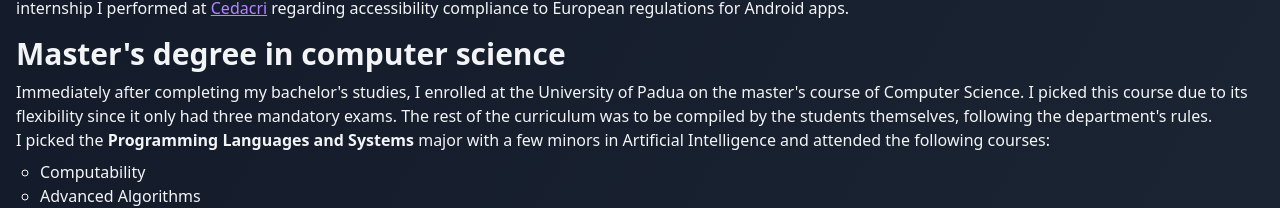
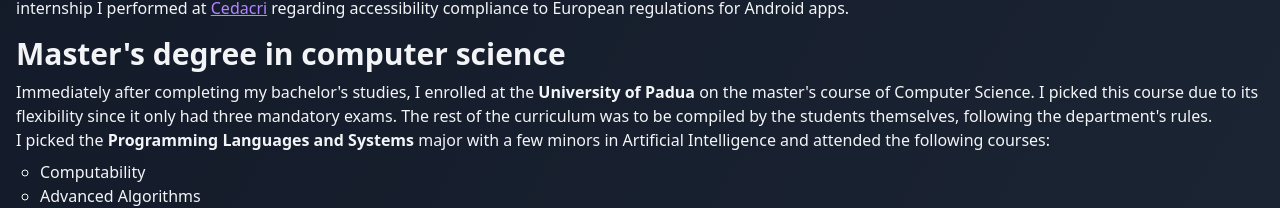
Before and after one commit to owsky/owsky.github.io, an Astro site: page / in a window 1280 px wide. Shown: the part 738-946 px from the top of the page. Built offline with nearby package versions, Linux system fonts and the light colour scheme; Astro itself is replaced by a stand-in of ours.

Commit message:
Added strong element

```diff
--- a/src/layout/EducationLayout.astro
+++ b/src/layout/EducationLayout.astro
@@ -43,9 +43,9 @@
   </h3>
   <p>
     Immediately after completing my bachelor's studies, I enrolled at the
-    University of Padua on the master's course of Computer Science. I picked
-    this course due to its flexibility since it only had three mandatory exams.
-    The rest of the curriculum was to be compiled by the students themselves,
+    <strong>University of Padua</strong> on the master's course of Computer Science.
+    I picked this course due to its flexibility since it only had three mandatory
+    exams. The rest of the curriculum was to be compiled by the students themselves,
     following the department's rules.
     <br />
     I picked the <strong>Programming Languages and Systems</strong> major with a
```
